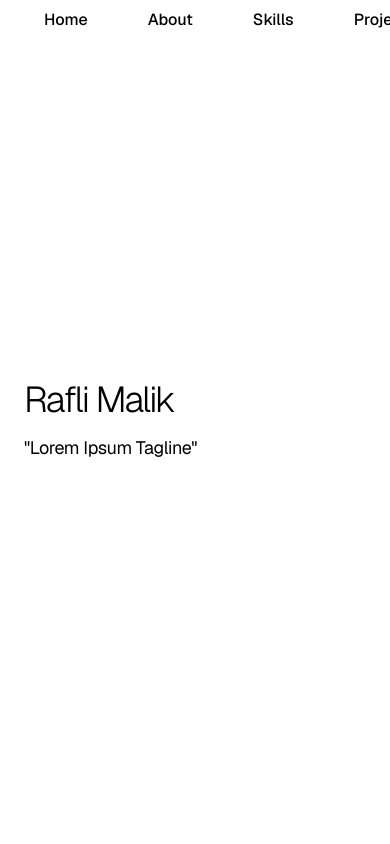
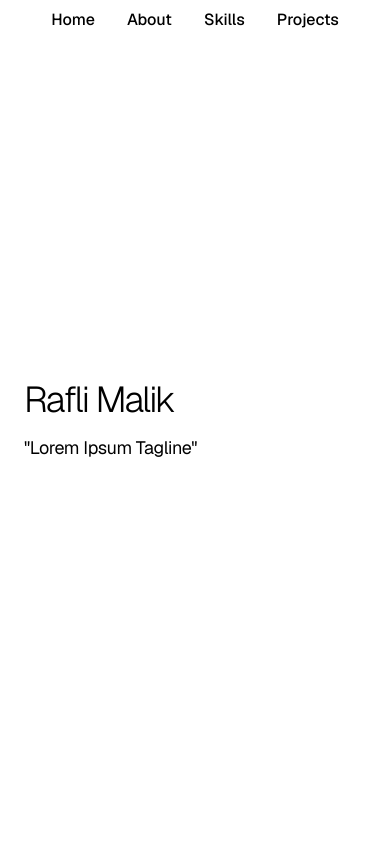
Before and after one commit to RMalik777/porto, a Next.js app: page / in a window 390 px wide. Shown: the top 844 px of the page. Built offline with nearby package versions, Linux system fonts and the light colour scheme.

Commit message:
style: support smaller screen

```diff
--- a/components/navbar.tsx
+++ b/components/navbar.tsx
@@ -24,8 +24,8 @@ const navLink: NavLink[] = [
 ];
 export function Navbar() {
 	return (
-		<nav className="fixed top-0 left-0 z-10 flex h-fit w-full flex-row items-center gap-8 bg-white/80 py-2 px-6 px-8 backdrop-blur-md backdrop-saturate-150 sm:px-10 md:px-14 lg:px-20 xl:px-24">
-			<ul className="flex flex-row items-center justify-start gap-12 font-medium lg:gap-14 lg:text-xl xl:gap-16">
+		<nav className="fixed top-0 left-0 z-10 flex h-fit w-full flex-row items-center justify-center gap-8 bg-white/80 py-2 px-4 px-6 px-8 backdrop-blur-md backdrop-saturate-150 sm:justify-start sm:px-10 md:px-14 lg:px-20 xl:px-24">
+			<ul className="flex flex-row items-center justify-start gap-2 font-medium sm:gap-6 md:gap-8 lg:gap-10 lg:text-xl xl:gap-16">
 				{navLink.map((link) => {
 					return (
 						<li key={link.href} className="group">
```
